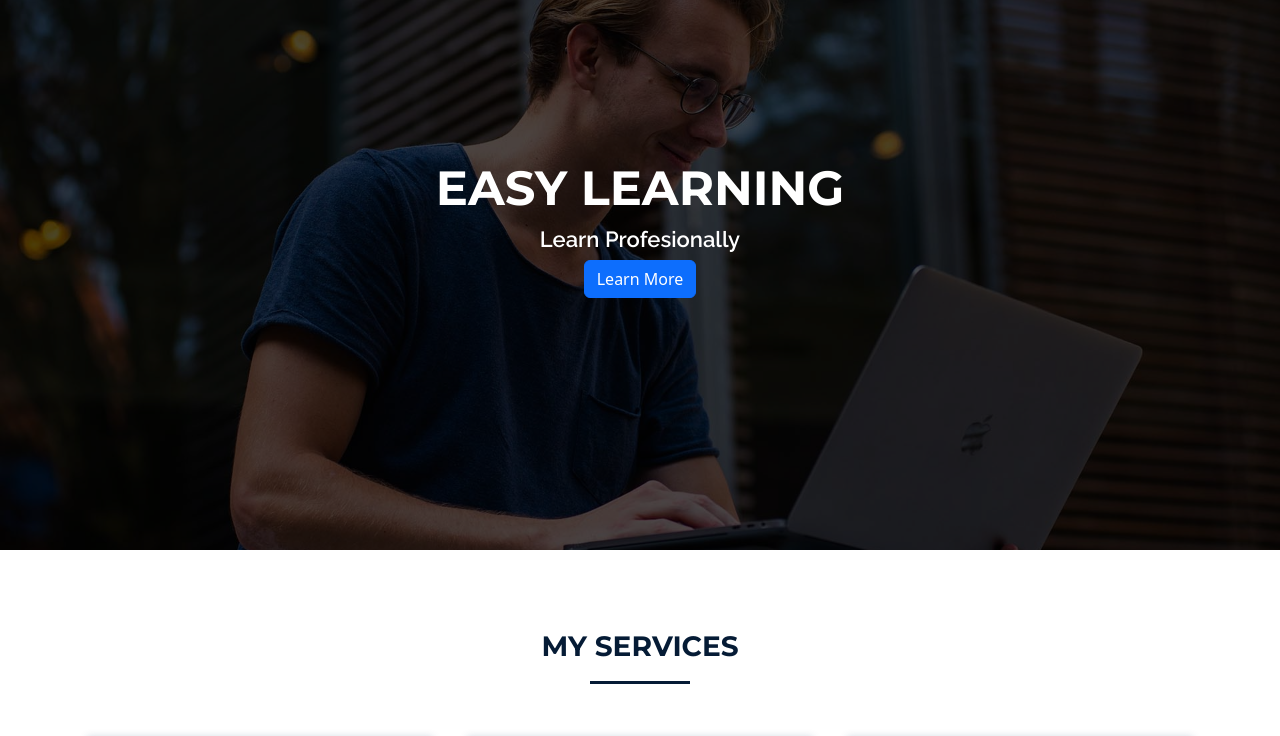
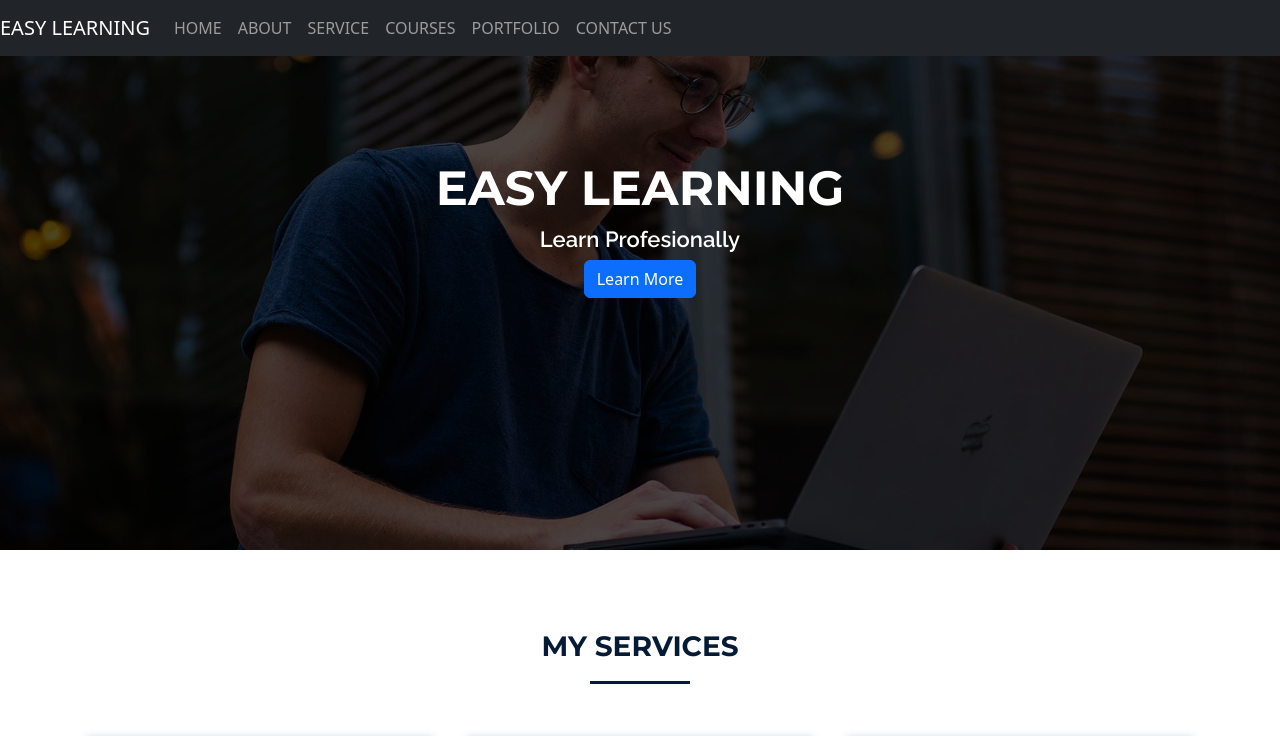
Before and after one commit to NatiEfraim/learnify-hub-app, a React (Create React App) app: page / in a window 1280 px wide. Shown: the top 736 px of the page. Built offline with nearby package versions, Linux system fonts and the light colour scheme.

Commit message:
init-navbar

```diff
--- a/src/App.js
+++ b/src/App.js
@@ -3,6 +3,7 @@
 import React from "react";
 import TopBanner from "./components/TopBanner/TopBanner";
 import Services from "./components/Services/Services";
+import TopNavigation from "./components/TopNavigation/TopNavigation";
 
 function App() {
   return (
@@ -21,6 +22,7 @@
           Learn React
         </a>
       </header> */}
+      <TopNavigation />
       <TopBanner />
       <Services />
     </div>
--- /dev/null
+++ b/src/components/TopNavigation/TopNavigation.jsx
@@ -0,0 +1,34 @@
+import React, { Component, Fragment } from "react";
+import { Navbar, Nav } from "react-bootstrap";
+
+class TopNavigation extends Component {
+  render() {
+    return (
+      <Fragment>
+        <Navbar
+          collapseOnSelect
+          fixed="top"
+          expand="lg"
+          bg="dark"
+          variant="dark"
+        >
+          <Navbar.Brand href="#home">EASY LEARNING</Navbar.Brand>
+          <Navbar.Toggle aria-controls="responsive-navbar-nav" />
+          <Navbar.Collapse id="responsive-navbar-nav">
+            <Nav className="mr-auto"></Nav>
+            <Nav>
+              <Nav.Link href="#deets">HOME</Nav.Link>
+              <Nav.Link href="#deets">ABOUT</Nav.Link>
+              <Nav.Link href="#deets">SERVICE</Nav.Link>
+              <Nav.Link href="#deets">COURSES</Nav.Link>
+              <Nav.Link href="#deets">PORTFOLIO</Nav.Link>
+              <Nav.Link href="#deets">CONTACT US</Nav.Link>
+            </Nav>
+          </Navbar.Collapse>
+        </Navbar>
+      </Fragment>
+    );
+  }
+}
+
+export default TopNavigation;
```
Also changed, not shown: 1 other file (tests, documents, lock files or other folders).
